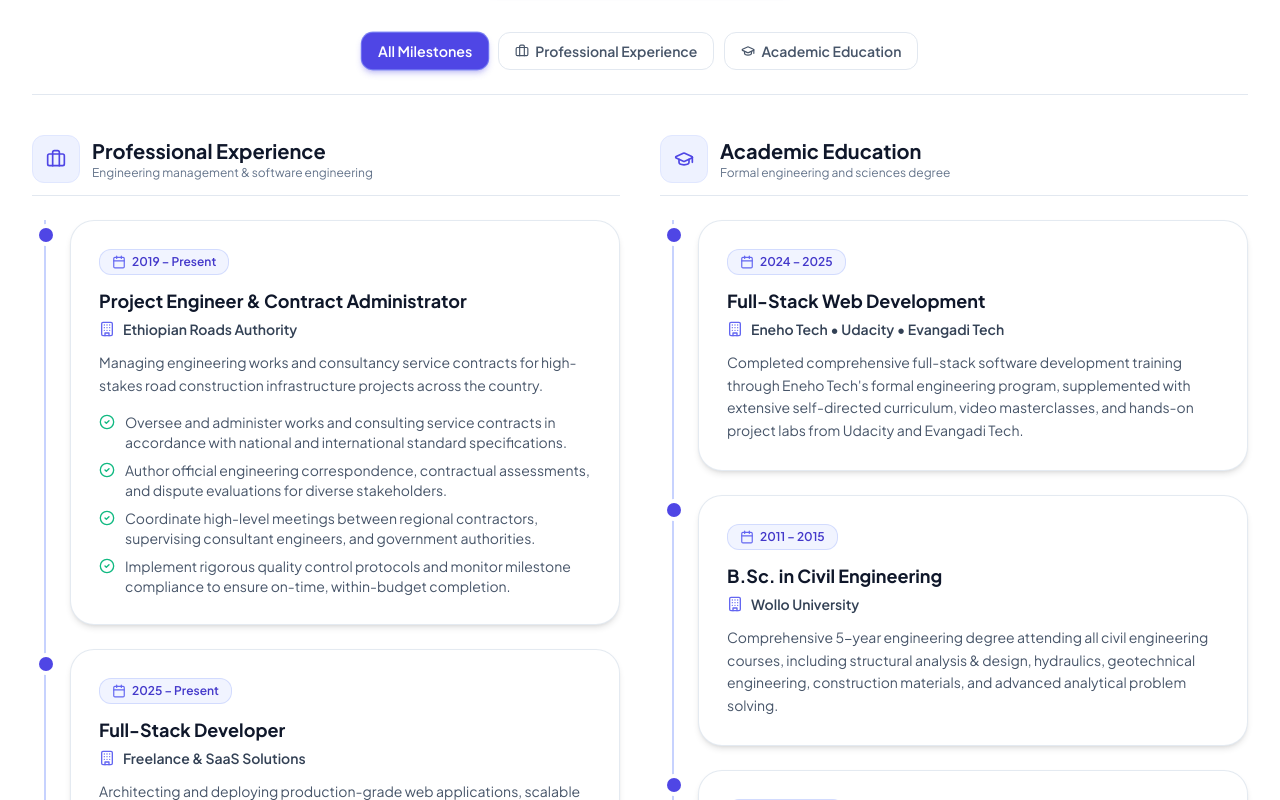
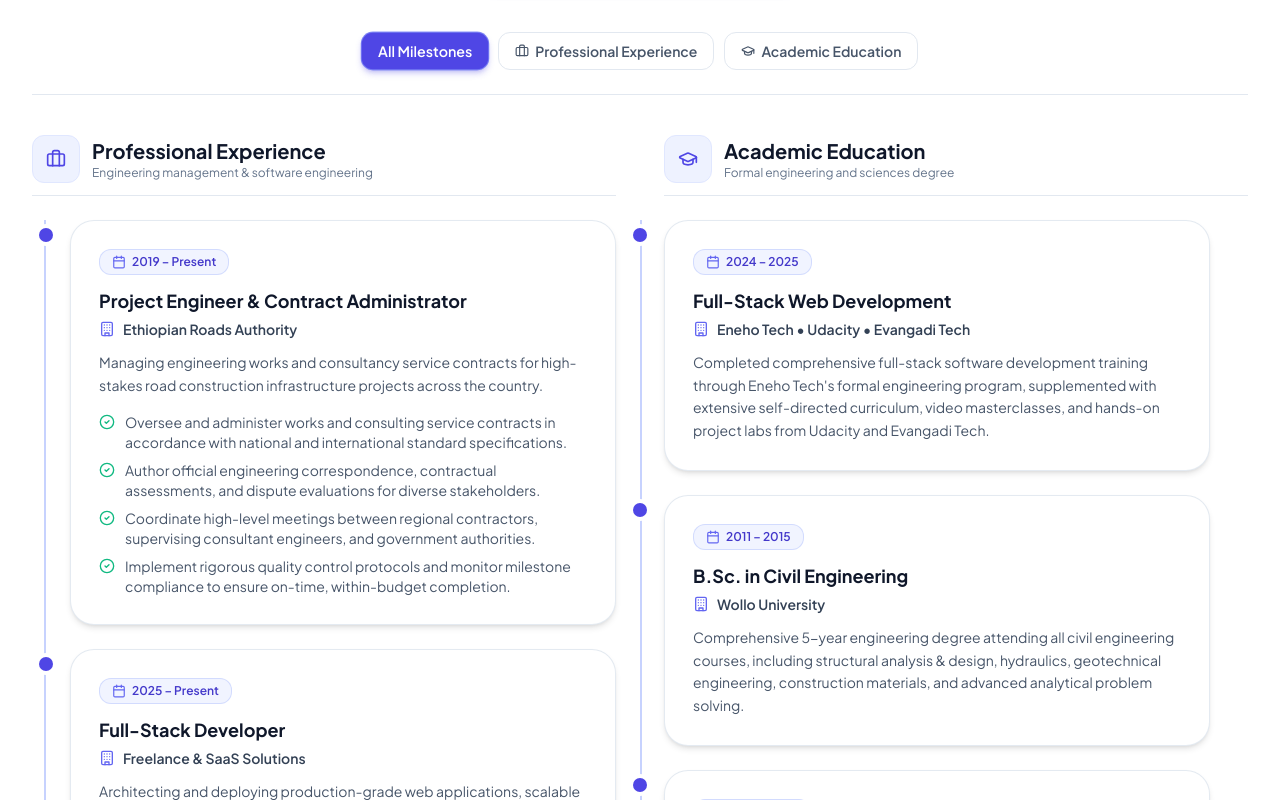
Before and after one commit to meseretshumye/Resume, a React (Vite) app: page / in a window 1280 px wide. Shown: the part 3440-4240 px from the top of the page. Built offline with nearby package versions, Linux system fonts and the light colour scheme.

Commit message:
feat(experience-education): center timeline line and node markers between left and right cards

```diff
--- a/src/components/ExperienceEducation.jsx
+++ b/src/components/ExperienceEducation.jsx
@@ -76,7 +76,7 @@ export default function ExperienceEducation({ experience = [], education = [], o
         </div>
 
         {/* Timeline Columns */}
-        <div className="grid grid-cols-1 lg:grid-cols-2 gap-8 lg:gap-10">
+        <div className="grid grid-cols-1 lg:grid-cols-2 gap-8 lg:gap-12">
 
           {/* Work Experience Column */}
           {(activeTab === 'both' || activeTab === 'experience') && (
@@ -148,7 +148,16 @@ export default function ExperienceEducation({ experience = [], education = [], o
                 </div>
               </div>
 
-              <div className="space-y-6 relative pl-6 border-l-2 border-indigo-200 dark:border-indigo-900/60 ml-3">
+              <div className={`space-y-6 relative ${
+                activeTab === 'both'
+                  ? 'pl-6 border-l-2 border-indigo-200 dark:border-indigo-900/60 ml-3 lg:border-l-0 lg:ml-0 lg:pl-0 lg:mr-[38px]'
+                  : 'pl-6 border-l-2 border-indigo-200 dark:border-indigo-900/60 ml-3'
+              }`}>
+                {/* Desktop Centered Timeline Line between left and right cards */}
+                {activeTab === 'both' && (
+                  <div className="hidden lg:block absolute -left-6 top-0 bottom-0 w-0.5 bg-indigo-200 dark:bg-indigo-900/60" />
+                )}
+
                 {education.map((item) => (
                   <div key={item.id} className="relative group">
                     {/* Glowing Node Marker */}
```
